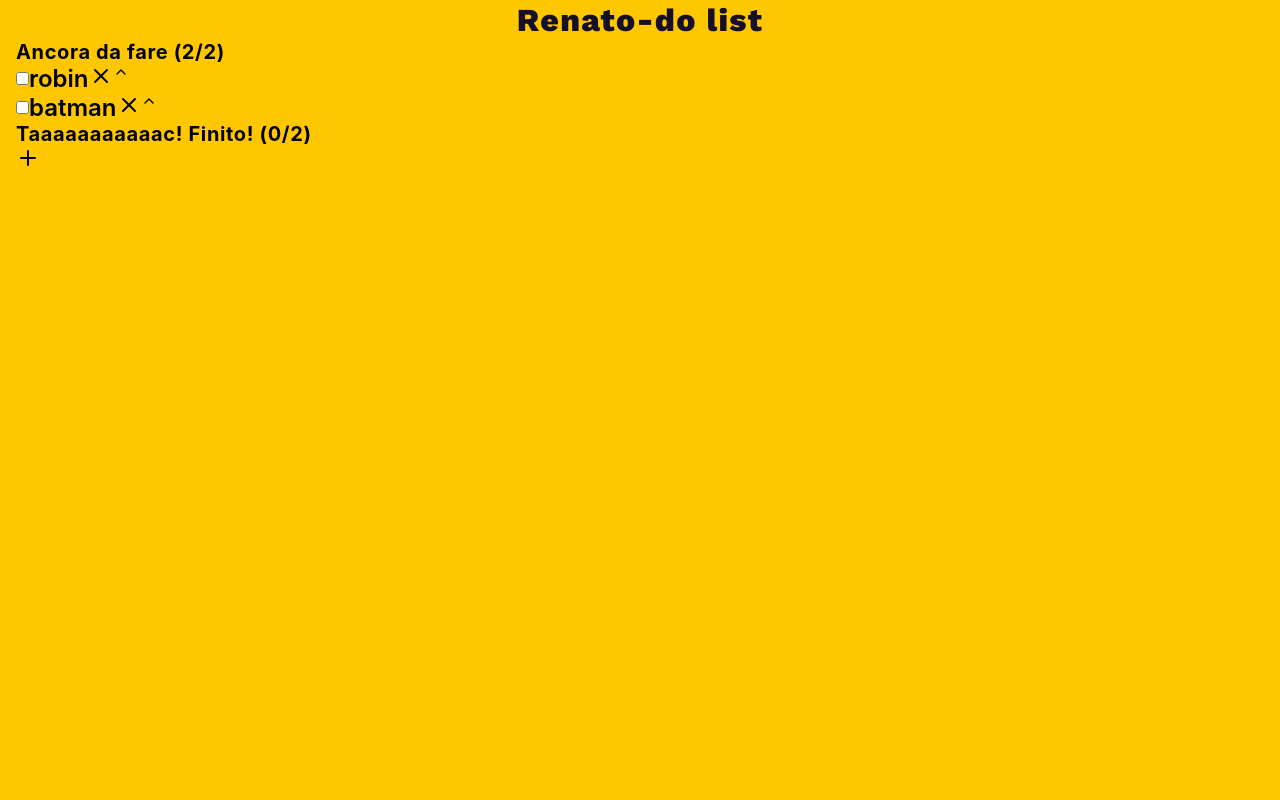
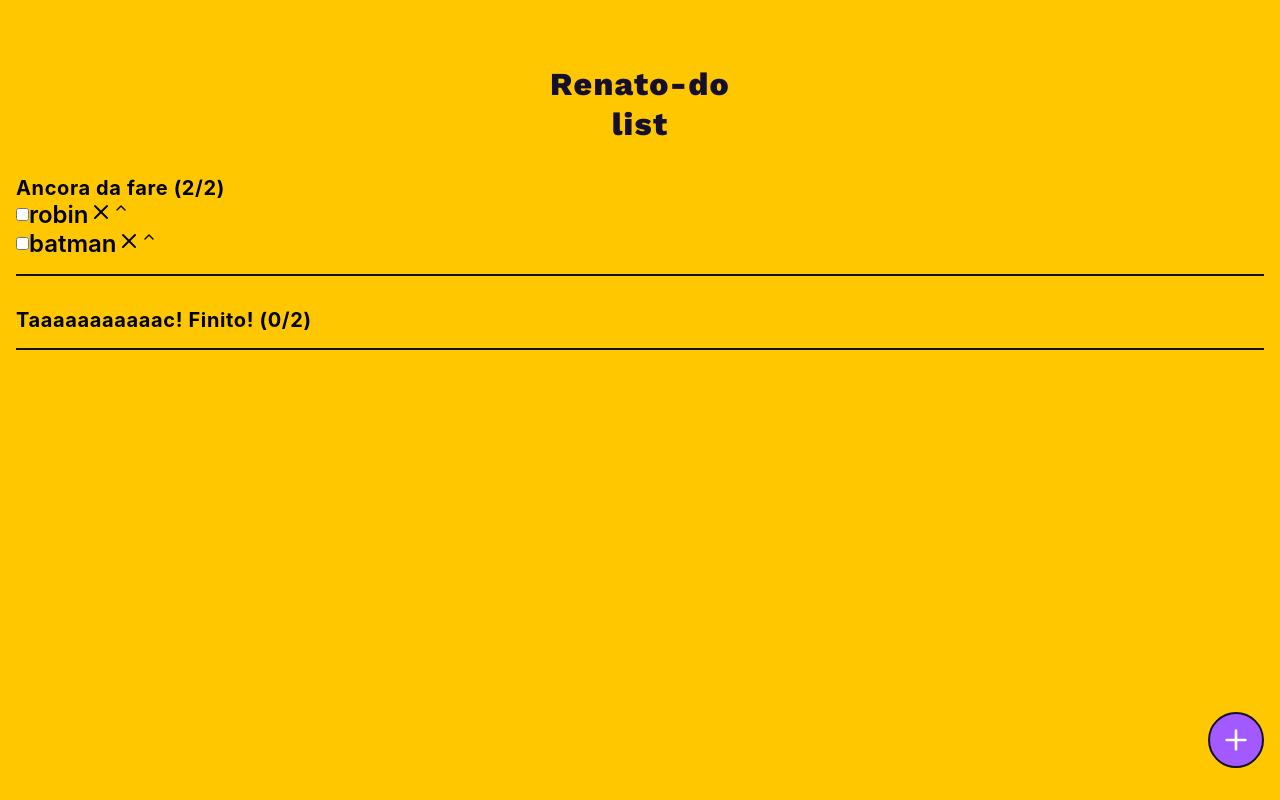
Before and after one commit to MarcoMaz/renato-do-list, a React (Create React App) app: page /main in a window 1280 px wide. Built offline with nearby package versions, Linux system fonts and the light colour scheme.

Commit message:
feat( mainView ): add basic styling

```diff
--- a/src/components/TasksDone.tsx
+++ b/src/components/TasksDone.tsx
@@ -11,12 +11,14 @@ import Task from './Task';
 import copyText from '../assets/copyText';
 
 interface TasksDoneProps {
+  className: string;
   tasksDone: number;
   tasksTotal: number;
   tasks: taskProps[];
 }
 
 const TasksDone: FunctionComponent<TasksDoneProps> = ({
+  className,
   tasksDone,
   tasksTotal,
   tasks,
@@ -28,7 +30,7 @@ const TasksDone: FunctionComponent<TasksDoneProps> = ({
   const taskCounter = tasksTotal === 0 ? '(vuoto)' : `(${counter})`;
 
   return (
-    <>
+    <div className={className}>
       <Headline label={`${tasksDoneHeadline} ${taskCounter}`} />
       <ul>
         {tasks &&
@@ -43,7 +45,7 @@ const TasksDone: FunctionComponent<TasksDoneProps> = ({
               />
             ))}
       </ul>
-    </>
+    </div>
   );
 };
 
--- a/src/components/TasksTodo.tsx
+++ b/src/components/TasksTodo.tsx
@@ -11,6 +11,7 @@ import Task from './Task';
 import copyText from '../assets/copyText';
 
 interface TasksTodoProps {
+  className: string;
   tasks: taskProps[];
   tasksTotal: number;
   tasksTodo: number;
@@ -24,6 +25,7 @@ interface TasksTodoProps {
 }
 
 const TasksTodo: FunctionComponent<TasksTodoProps> = ({
+  className,
   tasks,
   tasksTotal,
   tasksTodo,
@@ -42,7 +44,7 @@ const TasksTodo: FunctionComponent<TasksTodoProps> = ({
   const taskCounter = tasksTotal === 0 ? '(vuoto)' : `(${counter})`;
 
   return (
-    <>
+    <div className={className}>
       <Headline label={`${tasksTodoHeadline} ${taskCounter}`} />
       <ul>
         {tasks &&
@@ -70,7 +72,7 @@ const TasksTodo: FunctionComponent<TasksTodoProps> = ({
               );
             })}
       </ul>
-    </>
+    </div>
   );
 };
 
--- a/src/styles/basics.scss
+++ b/src/styles/basics.scss
@@ -100,3 +100,47 @@ figure {
     }
   }
 }
+
+.MainView {
+  display: flex;
+  flex-direction: column;
+
+  &__headline {
+    margin-bottom: 2rem;
+    margin-top: 4rem;
+    max-width: 12rem;
+  }
+
+  &__tasksTodo {
+    border-bottom: 2px solid $ebony;
+    margin-bottom: 2rem;
+    padding-bottom: 1rem;
+  }
+
+  &__tasksDone {
+    border-bottom: 2px solid $ebony;
+    padding-bottom: 1rem;
+  }
+
+  &__addButton {
+    background: $heliotrope;
+    border: 2px solid $ebony;
+    border-radius: 50%;
+    bottom: 2rem;
+    display: flex;
+    height: 3.5rem;
+    justify-content: center;
+    position: absolute;
+    right: 1rem;
+    width: 3.5rem;
+
+    button {
+      align-items: center;
+      border-radius: 50%;
+      color: $white;
+      display: flex;
+      font-size: 2rem;
+      justify-content: center;
+    }
+  }
+}
--- a/src/views/MainView.tsx
+++ b/src/views/MainView.tsx
@@ -54,9 +54,14 @@ export const MainView: FunctionComponent<MainViewProps> = ({
   const tasksTodo = tasksTotal - tasksDone;
 
   return (
-    <>
-      <Headline isFirstElement label={headline} />
+    <div className="MainView">
+      <Headline
+        className="MainView__headline"
+        isFirstElement
+        label={headline}
+      />
       <TasksTodo
+        className="MainView__tasksTodo"
         tasks={tasks}
         tasksTodo={tasksTodo}
         tasksTotal={tasksTotal}
@@ -68,8 +73,13 @@ export const MainView: FunctionComponent<MainViewProps> = ({
         setModifyTask={setModifyTask}
         setShowModal={setShowModal}
       />
-      <TasksDone tasks={tasks} tasksDone={tasksDone} tasksTotal={tasksTotal} />
-      <Link to="add-edit">
+      <TasksDone
+        className="MainView__tasksDone"
+        tasks={tasks}
+        tasksDone={tasksDone}
+        tasksTotal={tasksTotal}
+      />
+      <Link to="add-edit" className="MainView__addButton">
         <Button plusSign type="button" />
       </Link>
       {showModal && (
@@ -80,7 +90,7 @@ export const MainView: FunctionComponent<MainViewProps> = ({
         />
       )}
       {showToast && <Toast />}
-    </>
+    </div>
   );
 };
 
```
